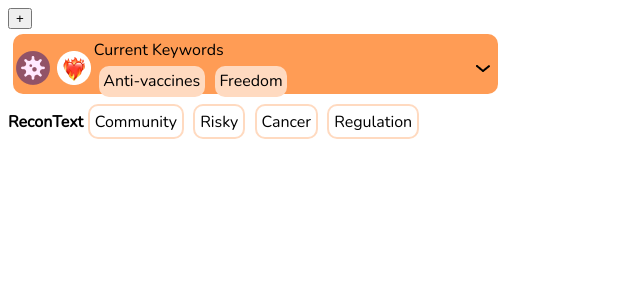
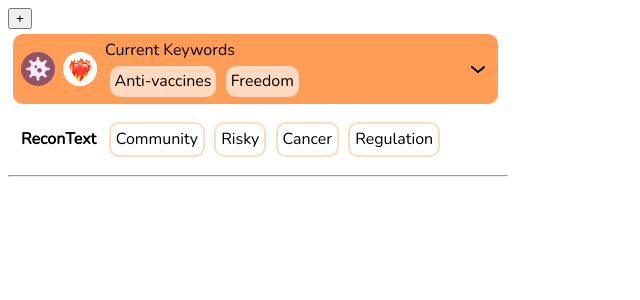
Before and after one commit to xyrise/recontext, a Svelte app in the folder recontext/: page / in a window 1280 px wide. Shown: the top 300 px of the page, without its empty margins (0-640 px from the left). Built offline with nearby package versions, Linux system fonts and the light colour scheme; the HTML template or start-up script is replaced by a standard one.

Commit message:
fixed margin, top looks ok  now

```diff
--- a/recontext/src/App.svelte
+++ b/recontext/src/App.svelte
@@ -8,8 +8,8 @@
 
 <div class='container'>
     <div class='topBar'>
-        <img style='margin:auto;padding:.2rem;' src={covid} alt="covid19 virus icon">
-        <img style='margin:auto;padding:.2rem;' src={trend} alt="heart on fire icon">
+        <img style='margin:auto;padding:0 0 0 0.5rem;' src={covid} alt="covid19 virus icon">
+        <img style='margin:auto;padding:0 0.5rem 0 0.5rem;' src={trend} alt="heart on fire icon">
         <div class='topBarText'>
             <p> Current Keywords </p>
             <div class='tag'>
@@ -19,10 +19,10 @@
                 <li class='tagIn'> Freedom </li>
             </div>
         </div>
-        <img style='margin:auto;padding:.2rem;' src={down} alt="down arrow">
+        <img style='margin:auto;padding:0 0.5rem 0 0.5rem;' src={down} alt="down arrow">
     </div>
     <div class='recon'>
-        <b style='margin:auto;'> ReconText </b>
+        <strong style='margin:auto;padding:0 0.5rem 0 0.5rem'> ReconText </strong>
         <div class='tag'>
             <!-- link found recommending tags/keywords here -->
             <!-- hardcoded tags -->
@@ -32,6 +32,7 @@
             <li class='tagRec'> Regulation </li>
         </div>
     </div>
+    <hr/>
 
 </div>
 
@@ -43,7 +44,7 @@
         --c1sub: #FFDAC0;
         --width: 500px;
         --height: 640px;
-        --boundh: 60px;
+        --boundh: 70px;
         --boundw: 485px;
         --bradius: 10px;
         --bmargin: 5px;
@@ -96,9 +97,10 @@
     }
 
     .recon{
+        margin: 0.8rem var(--bmargin);
         display:grid;
         grid-template-columns: 1fr 12fr;
+
     }
 
-
 </style>
```
